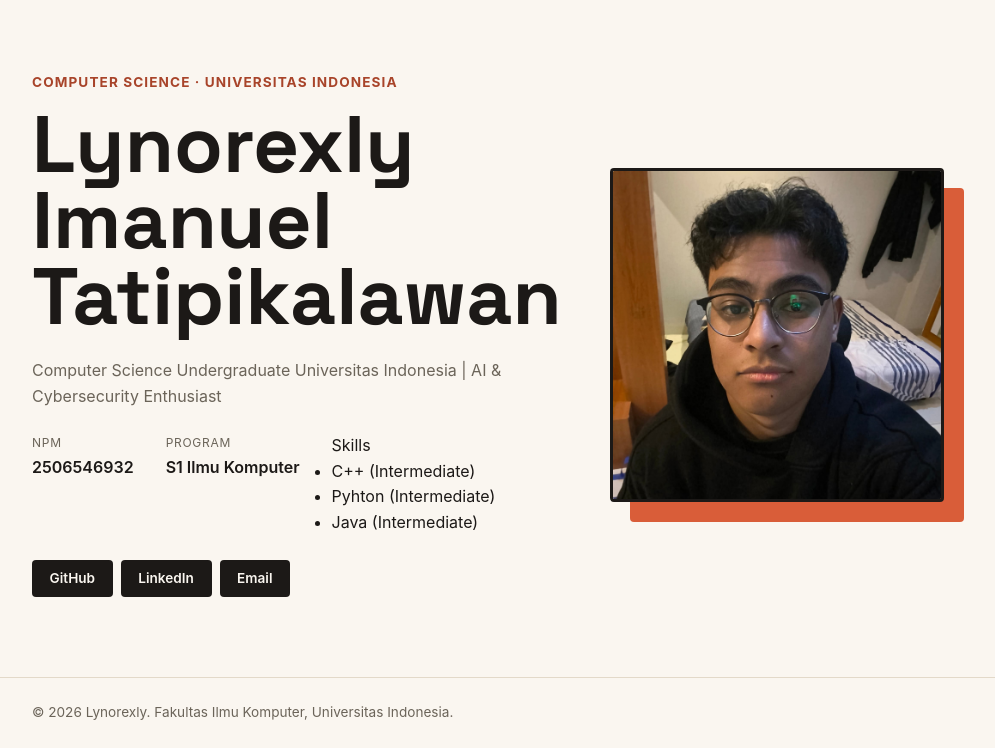
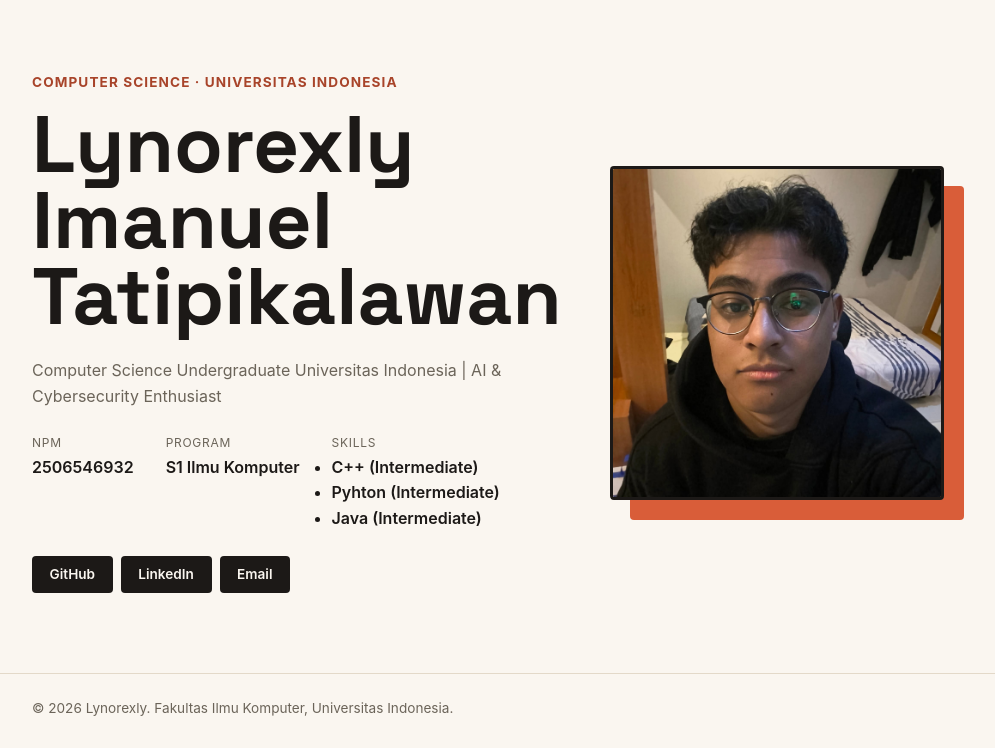
Before and after one commit to Rexlyy/myportofolio, a Django app: page / in a window 1280 px wide. Shown: the part 74-822 px from the top of the page, without its empty margins (152-1147 px from the left). After the commit the page ends 790 px from the top, so only its background shows below. Run offline with Django 5.2, Linux system fonts and the light colour scheme.

Commit message:
Menambahkan section:2

```diff
--- a/templates/index.html
+++ b/templates/index.html
@@ -41,7 +41,7 @@
                             <dt>Program</dt>
                             <dd>S1 Ilmu Komputer</dd>
                         </div>
-                        <div>
+                        <div class="meta-row">
                             <dt>Skills</dt>
                             <dd>
                                 <ul>
```
